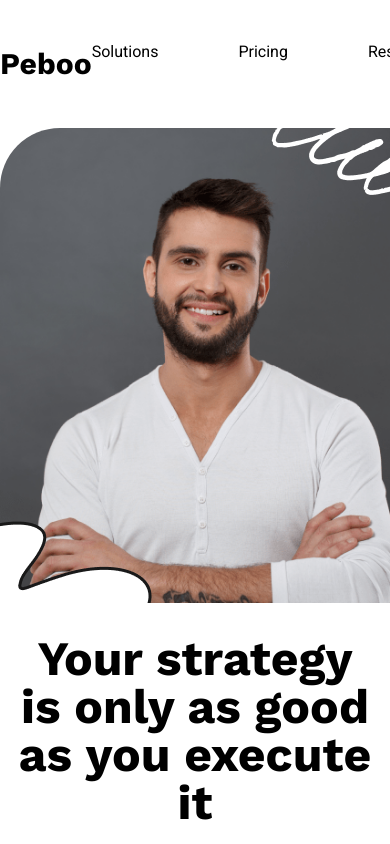
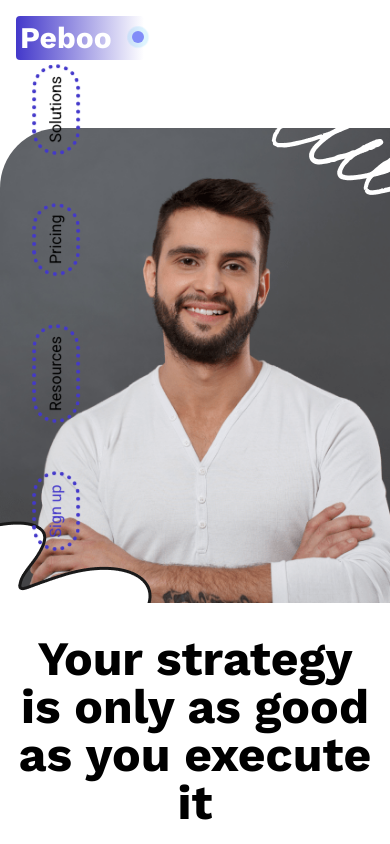
Before and after one commit to FrontEndDevo/peboo, a React (Vite) app: page / in a window 390 px wide. Shown: the top 844 px of the page. Built offline with nearby package versions, Linux system fonts and the light colour scheme.

Commit message:
Finish responsive design for Navbar component but still logic of opening and closing menu

```diff
--- a/src/components/Navbar.jsx
+++ b/src/components/Navbar.jsx
@@ -8,9 +8,11 @@ const Navbar = () => {
     (link, i) => (
       <li
         key={i}
-        className={`duration-200 ${
-          navbarBackground ? "hover:text-indigo-200" : "hover:text-indigo-700"
-        }`}
+        className={`duration-100 p-2 rounded-full border-dotted border-4 border-indigo-700 md:border-none ${
+          navbarBackground
+            ? "hover:text-indigo-200 hover:border-0"
+            : "hover:text-indigo-700"
+        } ${i == 3 && "text-indigo-700 w-20 flex justify-center items-center"}`}
       >
         <a href={link}>
           {link.charAt(0).toUpperCase() + link.slice(1).replace("-", " ")}
@@ -29,15 +31,23 @@ const Navbar = () => {
 
   return (
     <nav
-      className={`fixed top-0 left-0 right-0 z-50 duration-200 rounded-b-[3rem] ${
-        navbarBackground && "bg-indigo-900 text-white"
+      className={`fixed top-0 left-0 right-0 z-50 duration-200 rounded-b-[3rem] mx-4 mt-4 md:m-0 ${
+        navbarBackground && "md:bg-indigo-900 md:text-white"
       }`}
     >
-      <div className="container mx-auto flex items-center justify-between py-10">
-        <div className="logo">
-          <h1 className="font-work-sans text-3xl ">Peboo</h1>
+      <div className="container w-fit relative md:mx-auto md:w-full flex items-center justify-between md:py-10">
+        <div className="relative">
+          <h1 className="font-work-sans rounded p-1 pr-8 text-white text-3xl bg-gradient-to-r from-indigo-700">
+            Peboo
+          </h1>
+          <span className="absolute top-1/3 right-0 flex h-3 w-3">
+            <span className="animate-ping absolute inline-flex h-full w-full rounded-full bg-sky-400 opacity-75"></span>
+            <span className="relative inline-flex rounded-full h-3 w-3 bg-indigo-400"></span>
+          </span>
         </div>
-        <ul className="links flex gap-20">{navbarLinks}</ul>
+        <ul className="origin-bottom-right flex gap-12 md:gap-20 flex-row-reverse items-center md:flex-row absolute top-0 right-1/2 -rotate-90 md:rotate-0 md:relative md:right-0">
+          {navbarLinks}
+        </ul>
       </div>
     </nav>
   );
```
